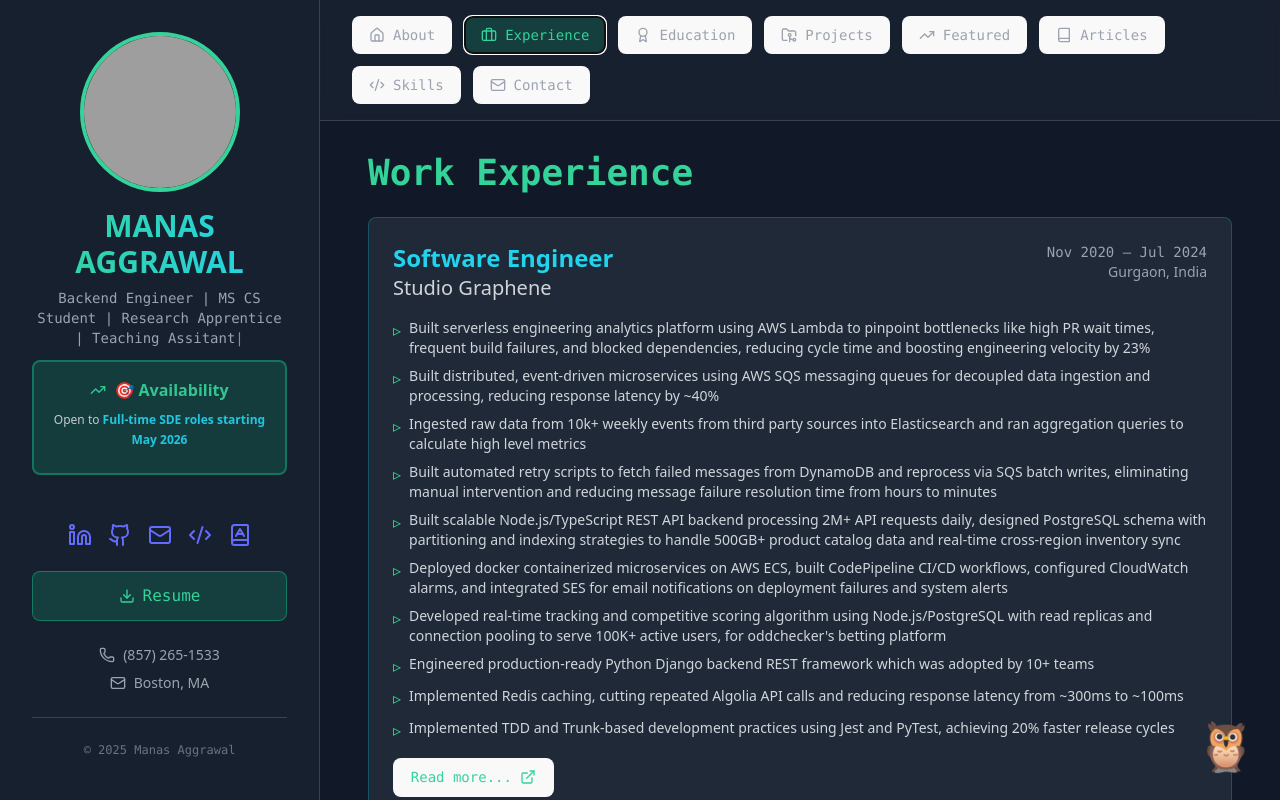
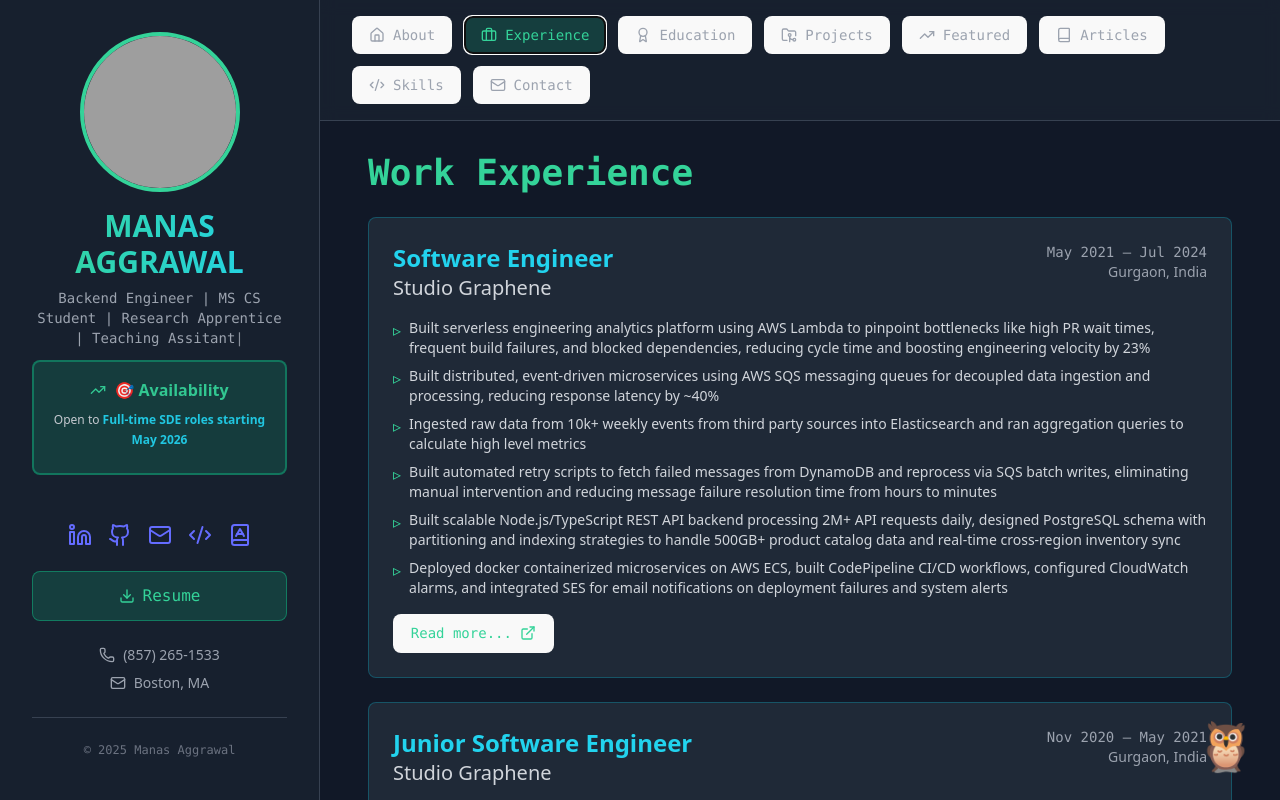
Before and after one commit to manas-aggrawal/who-is-manas, a React (Vite) app: page / in a window 1280 px wide. Both pictures are taken after a click on the button "Experience". Built offline with nearby package versions, Linux system fonts and the light colour scheme; grey boxes are pictures that could not be loaded.

Commit message:
updated experience

```diff
--- a/src/App.jsx
+++ b/src/App.jsx
@@ -288,7 +288,7 @@
           <div className="space-y-6 max-w-full overflow-x-hidden">
             <h2 className="text-2xl lg:text-4xl font-bold text-emerald-400 font-mono">Work Experience</h2>
             {/* Change combExp to experience here if you need to show it as junior and senior */}
-            {combExp.map((job, idx) => (
+            {experience.map((job, idx) => (
               <div key={idx} className="bg-gray-800 border border-cyan-500/30 rounded-lg p-6 hover:border-cyan-500 transition-all max-w-full">
                 <div className="flex flex-col lg:flex-row lg:justify-between lg:items-start mb-4">
                   <div>
@@ -743,7 +743,7 @@
 
         {/* Change resume-comb-exp to resume if you want to show work ex as 2 separate - junior and senior */}
         <a
-          href="/resume-comb-exp.pdf"
+          href="/resume.pdf"
           download="Manas_Aggrawal_Resume.pdf"
           className="w-full max-w-full flex items-center justify-center gap-2 px-3 lg:px-4 py-2 lg:py-3 bg-emerald-500/20 text-emerald-400 rounded-lg font-mono hover:bg-emerald-500/30 transition-all border border-emerald-500/50 mb-4 lg:mb-6 text-xs lg:text-base"
         >
```
